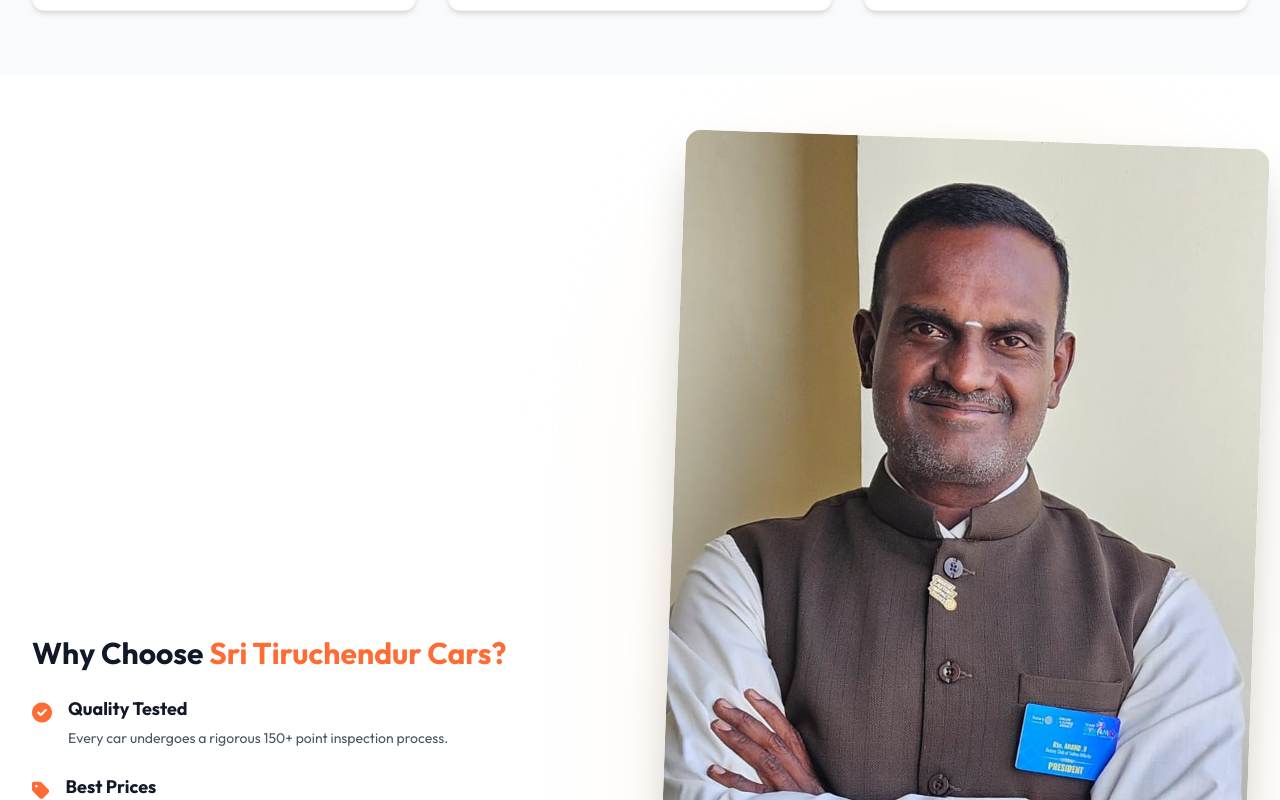
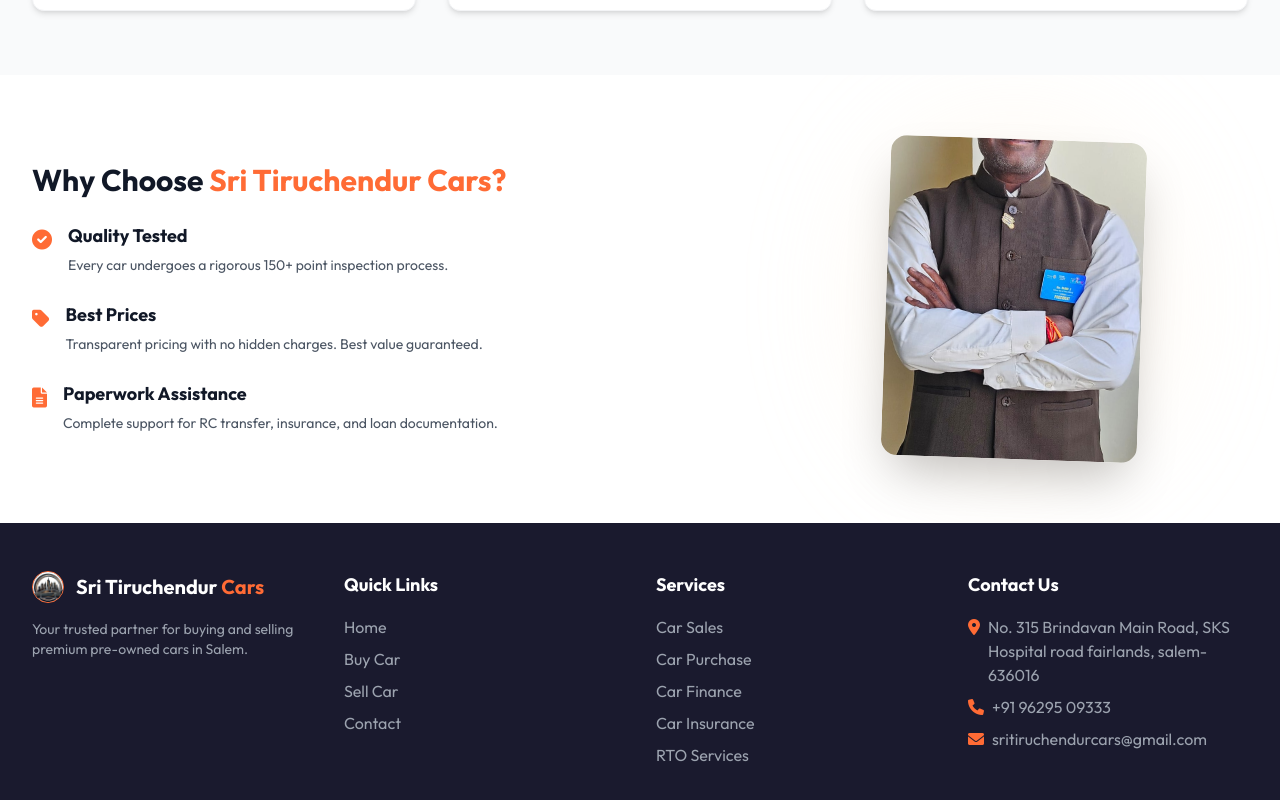
Before and after one commit to Sushiiel/Sri-tiruchendur-cars, a React (Vite) app: page / in a window 1280 px wide. Shown: the part 1520-2320 px from the top of the page. Built offline with nearby package versions, Linux system fonts and the light colour scheme.

Commit message:
fix: resize Anand photo and fix side-by-side layout in Why Choose section

```diff
--- a/src/pages/Home.tsx
+++ b/src/pages/Home.tsx
@@ -124,8 +124,8 @@
             {/* Why Choose Us */}
             <section className="py-16 bg-white overflow-hidden">
                 <div className="max-w-7xl mx-auto px-4 sm:px-6 lg:px-8">
-                    <div className="grid grid-cols-1 lg:grid-cols-2 gap-12 items-center">
-                        <div>
+                    <div className="grid grid-cols-1 md:grid-cols-5 gap-8 items-center">
+                        <div className="md:col-span-3">
                             <h2 className="text-3xl font-bold text-gray-900 mb-6">Why Choose <span className="text-primary">Sri Tiruchendur Cars?</span></h2>
                             <div className="space-y-6">
                                 <FeatureItem
@@ -145,13 +145,15 @@
                                 />
                             </div>
                         </div>
+                        <div className="md:col-span-2 flex justify-center">
                             <div className="relative">
                                 <div className="absolute -inset-4 bg-orange-100 rounded-full blur-3xl opacity-30"></div>
                                 <img
                                     src="/Anand Picture.jpeg"
                                     alt="V. Anand - Sri Tiruchendur Cars"
-                                className="relative rounded-2xl shadow-2xl transform rotate-2 hover:rotate-0 transition-transform duration-500 object-cover"
+                                    className="relative rounded-2xl shadow-2xl transform rotate-2 hover:rotate-0 transition-transform duration-500 object-cover w-64 h-80"
                                 />
+                            </div>
                         </div>
                     </div>
                 </div>
```
Lines whose indentation alone changed are shown as unchanged.
